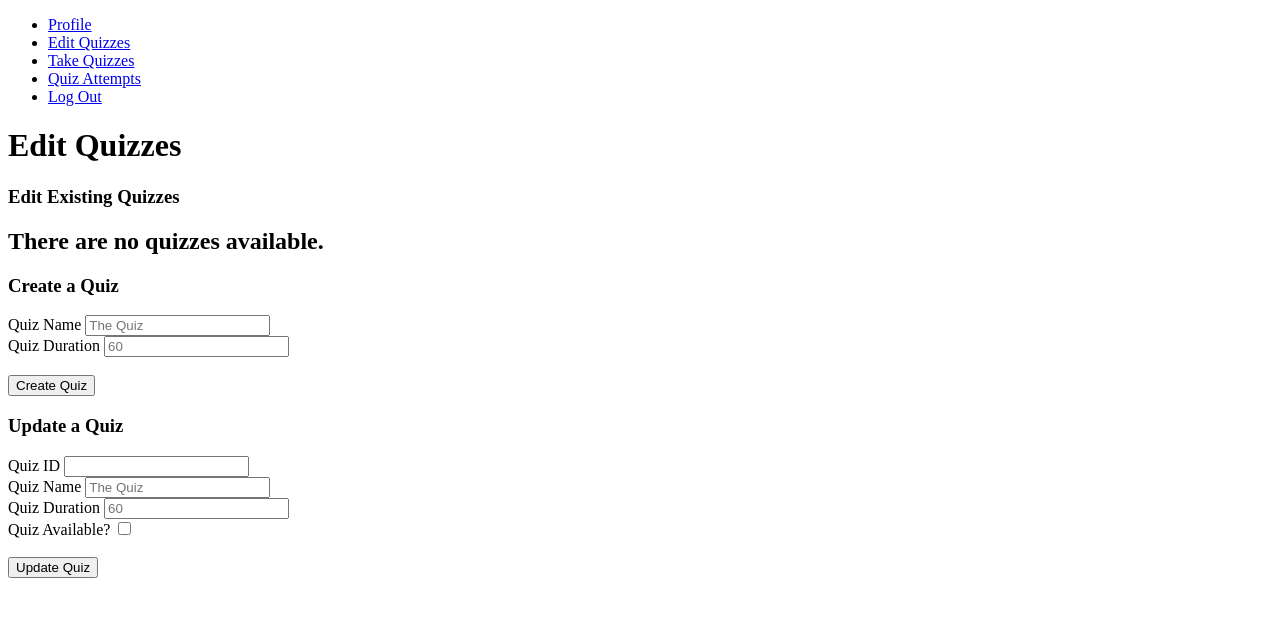
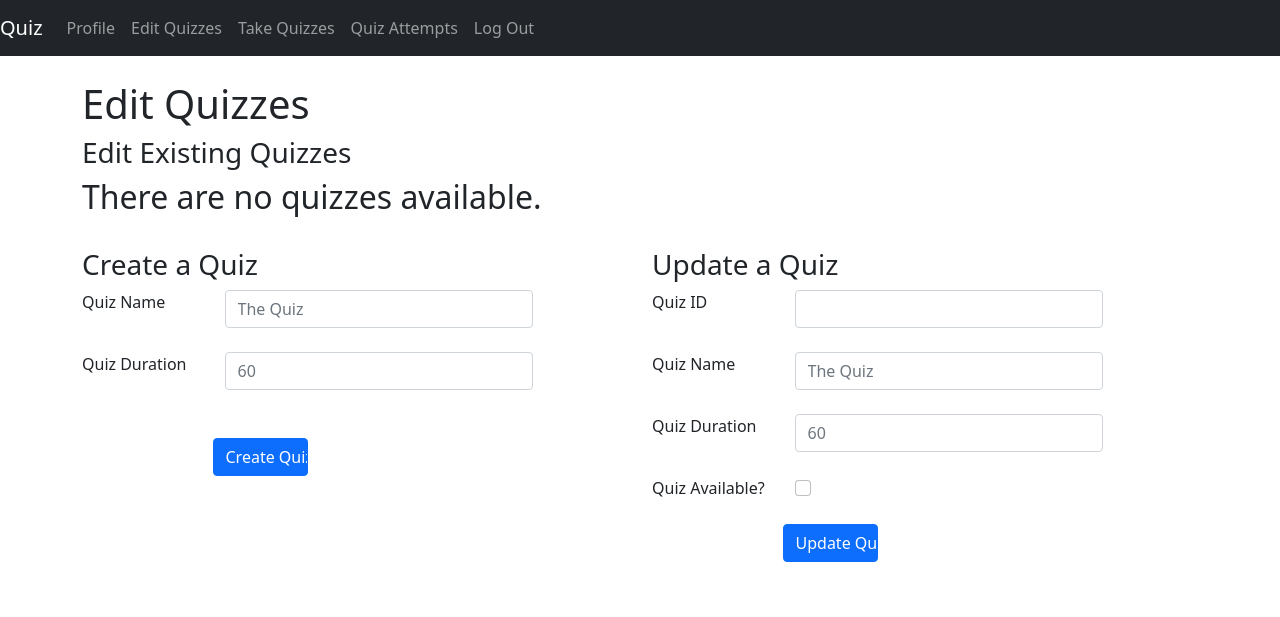
Before and after one commit to vulpeeze/Quiz-Website, a PHP site: page /editQuizzes.php in a window 1280 px wide. Shown: the top 617 px of the page. Run offline with PHP 8.4, Linux system fonts and the light colour scheme; a user stored in the database is signed in; data comes from the database, SQL or seed files in the repository.

Commit message:
Added bootstrap to website pages

```diff
--- a/Website/editQuizzes.php
+++ b/Website/editQuizzes.php
@@ -2,6 +2,7 @@
 include_once 'header.php';
 include_once 'includes/dbh.inc.php';
 ?>
+<div class="container">
     <h1>Edit Quizzes</h1>
 
     <h3>Edit Existing Quizzes</h3>
@@ -16,7 +17,7 @@
     $resultCheck = mysqli_num_rows($result);
 
     if ($resultCheck > 0) {
-        echo "<table style='width:100%; border: 1px solid black;'>";
+        echo "<table class='table table-striped'>";
         echo "<tr><th>Quiz ID</th><th>Quiz Name</th><th>Quiz Author</th><th>Quiz Duration</th><th>Quiz Available</th><th>Update Quiz</th></tr>";
         while ($row = mysqli_fetch_assoc($result)) {
             echo "<form action='includes/editQuiz.inc.php' method='GET'>
@@ -25,39 +26,74 @@
                 <th>" . $row['quizName'] . "</th>
                 <th>" . $row['quizAuthor'] . "</th>
                 <th>" . $row['quizDuration'] . " minutes</th>
-                <th>". $row['quizAvailable'] . "</th>
+                <th>" . $row['quizAvailable'] . "</th>
                 <th><button name='submit' value=" . $row['quizId'] . " type='submit'>Edit</button></th>
             </tr></form>";
         }
         echo "</table>";
-    } else{
+    } else {
         echo "<h2>There are no quizzes available.</h2>";
     }
     ?>
 
+    <br>
+
+    <div class="row">
+        <div class="col-sm-6">
             <!-- Quiz Creation -->
             <h3>Create a Quiz</h3>
             <form action="includes/createQuiz.inc.php" method="post">
-    <label for="name">Quiz Name</label>
-    <input type="text" id="name" name="name" placeholder="The Quiz" /><br>
-    <label for="duration">Quiz Duration</label>
-    <input type="number" id="duration" name="duration" placeholder="60" /><br><br>
-    <input type="submit" name="submit" value="Create Quiz" />
+                <div class="form-group row">
+                    <label for="name" class="col-sm-3">Quiz Name</label>
+                    <div class="col-sm-7">
+                        <input type="text" class="form-control" id="name" name="name" placeholder="The Quiz" /><br>
+                    </div>
+                </div>
+                <div class="form-group row">
+                    <label for="duration" class="col-sm-3">Quiz Duration</label>
+                    <div class="col-sm-7">
+                        <input type="number" class="form-control" id="duration" name="duration" placeholder="60" /><br><br>
+                    </div>
+                </div>
+                <div class="form-group row">
+                    <input type="submit" class="btn btn-primary col-sm-2 offset-sm-3" name="submit" value="Create Quiz" />
+                </div>
             </form>
+        </div>
 
+        <div class="col-sm-6">
+            <!-- Quiz Updation -->
             <h3>Update a Quiz</h3>
             <form action="includes/updateQuiz.inc.php" method="post">
-    <label for="quizId">Quiz ID</label>
-    <input type="number" id="quizId" name="quizId" /><br>
-    <label for="name">Quiz Name</label>
-    <input type="text" id="name" name="name" placeholder="The Quiz" /><br>
-    <label for="duration">Quiz Duration</label>
-    <input type="number" id="duration" name="duration" placeholder="60" /><br>
-    <label for="available">Quiz Available?</label>
-    <input type="checkbox" id="available" name="available" value=1 /><br><br>
-    <input type="submit" name="submit" value="Update Quiz" />
+                <div class="form-group row">
+                    <label for="quizId" class="col-sm-3">Quiz ID</label>
+                    <div class="col-sm-7">
+                        <input type="number" class="form-control" id="quizId" name="quizId" /><br>
+                    </div>
+                </div>
+                <div class="form-group row">
+                    <label for="name" class="col-sm-3">Quiz Name</label>
+                    <div class="col-sm-7">
+                        <input type="text" class="form-control" id="name" name="name" placeholder="The Quiz" /><br>
+                    </div>
+                </div>
+                <div class="form-group row">
+                    <label for="duration" class="col-sm-3">Quiz Duration</label>
+                    <div class="col-sm-7">
+                        <input type="number" class="form-control" id="duration" name="duration" placeholder="60" /><br>
+                    </div>
+                </div>
+                <div class="form-group row">
+                    <label for="available" class="col-sm-3">Quiz Available?</label>
+                    <div class="col-sm-7">
+                        <input type="checkbox" class="form-check-input" id="available" name="available" value=1 /><br><br>
+                    </div>
+                </div>
+                <div class="form-group row">
+                    <input type="submit" class="btn btn-primary col-sm-2 offset-sm-3" name="submit" value="Update Quiz" />
+                </div>
             </form>
-
+        </div>
         <!-- Error Handling -->
         <?php
         if (isset($_GET["quiz"])) {
@@ -70,3 +106,6 @@
             }
         }
         ?>
+
+    </div>
+</div>
--- a/Website/header.php
+++ b/Website/header.php
@@ -8,22 +8,27 @@
     <meta charset="UTF-8">
     <meta name="viewport" content="width=device-width, initial-scale=1.0">
     <title>Quizatron</title>
+    <link href="https://cdn.jsdelivr.net/npm/bootstrap@5.0.0-beta3/dist/css/bootstrap.min.css" rel="stylesheet" integrity="sha384-eOJMYsd53ii+scO/bJGFsiCZc+5NDVN2yr8+0RDqr0Ql0h+rP48ckxlpbzKgwra6" crossorigin="anonymous">
 </head>
 <body>
-    <ul>
-
+<script src="https://cdn.jsdelivr.net/npm/bootstrap@5.0.0-beta3/dist/js/bootstrap.bundle.min.js" integrity="sha384-JEW9xMcG8R+pH31jmWH6WWP0WintQrMb4s7ZOdauHnUtxwoG2vI5DkLtS3qm9Ekf" crossorigin="anonymous"></script>
+    <nav class="navbar navbar-expand-sm bg-dark navbar-dark fixed-top">
+    <a class="navbar-brand" href="index.php">Quiz</a>
+    <ul class="navbar-nav">
         <?php
             if(isset($_SESSION["usersUid"])){
-                echo "<li><a href='profile.php'>Profile</a></li>";
+                echo "<li class='nav-item'><a href='profile.php' class='nav-link'>Profile</a></li>";
                 if ($_SESSION['userStatus']=="staff") {
-                    echo "<li><a href='editQuizzes.php'>Edit Quizzes</a></li>";
+                    echo "<li class='nav-item'><a class='nav-link' href='editQuizzes.php'>Edit Quizzes</a></li>";
                 }
-                echo "<li><a href='viewQuizzes.php'>Take Quizzes</a></li>";
-                echo "<li><a href='quizAttempts.php'>Quiz Attempts</a></li>";
-                echo "<li><a href='includes/logout.inc.php'>Log Out</a></li>";
+                echo "<li class='nav-item'><a class='nav-link' href='viewQuizzes.php'>Take Quizzes</a></li>";
+                echo "<li class='nav-item'><a class='nav-link' href='quizAttempts.php'>Quiz Attempts</a></li>";
+                echo "<li class='nav-item'><a class='nav-link' href='includes/logout.inc.php'>Log Out</a></li>";
             } else{
-                echo "<li><a href='register.php'>Registration</a></li>";
-                echo "<li><a href='login.php'>Log in</a></li>";
+                echo "<li class='nav-item'><a class='nav-link' href='register.php'>Registration</a></li>";
+                echo "<li class='nav-item'><a class='nav-link' href='login.php'>Log in</a></li>";
             }
         ?>
     </ul>
+    </nav>
+    <div style="margin-top:80px"></div>
--- a/Website/includes/login.inc.php
+++ b/Website/includes/login.inc.php
@@ -9,7 +9,7 @@ if (isset($_POST["submit"])) {
     require_once 'functions.inc.php';
 
     if (emptyInputLogin($username, $pwd) !== false) {
-        header("location: ../register.php?error=emptyInput");
+        header("location: ../login.php?error=emptyInput");
         exit();
     }
 
--- a/Website/profile.php
+++ b/Website/profile.php
@@ -7,9 +7,10 @@
 ?>
 
 <?php
+    echo "<div class='container'>";
     echo "<h1>" . $_SESSION['usersName'] . "</h1>";
     echo "<p>Your user ID is: " . $_SESSION['usersId'] . ".</p>";
     echo "<p>Your username is " . $_SESSION['usersUid'] . ".</p>";
     echo "<p>Your email address is " . $_SESSION['usersEmail'] . "</p>";
-    echo "<p>You are a " . $_SESSION['userStatus'] . ".</p>";
+    echo "<p>You are a " . $_SESSION['userStatus'] . ".</p></div>";
 ?>
--- a/Website/quizAttempts.php
+++ b/Website/quizAttempts.php
@@ -2,6 +2,7 @@
 include_once 'header.php';
 include_once 'includes/dbh.inc.php';
 ?>
+<div class="container">
     <h1>Quiz Attempts</h1>
 
     <?php
@@ -10,14 +11,15 @@
     $resultCheck = mysqli_num_rows($result);
 
     if ($resultCheck > 0) {
-        echo "<table style='width:100%; border: 1px solid black;'>";
+        echo "<table class='table table-striped'>";
         echo "<tr><th>Quiz ID</th><th>Quiz Name</th><th>Quiz Author</th><th>Quiz Duration</th><th>Date Attempted</th><th>Last Score</th></tr>";
         while ($row = mysqli_fetch_assoc($result)) {
             echo "<tr><th>" . $row['quizId'] . "</th><th>" . $row['quizName'] . "</th><th>" . $row['quizAuthor'] . "</th><th>" . $row['quizDuration'] . " minutes</th><th>" . $row['dateOfAttempt'] . "</th><th>"
                 . $row['score'] . "</th></tr>";
         }
         echo "</table>";
-    } else{
+    } else {
         echo "<h2>You haven't attempted any quizzes yet.</h2>";
     }
     ?>
+</div>
```
Also changed, not shown: Website/index.php (+5 -4 lines), Website/login.php (+17 -7 lines), Website/quizEmpty.php (+7 -6 lines), Website/register.php (+42 -17 lines), Website/takeQuiz.php (+17 -13 lines), Website/viewQuizzes.php (+16 -9 lines). Lines whose indentation alone changed are shown as unchanged.
